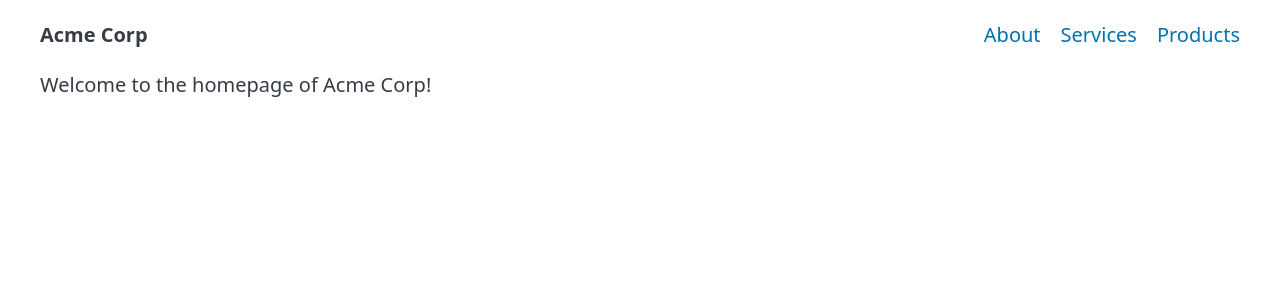
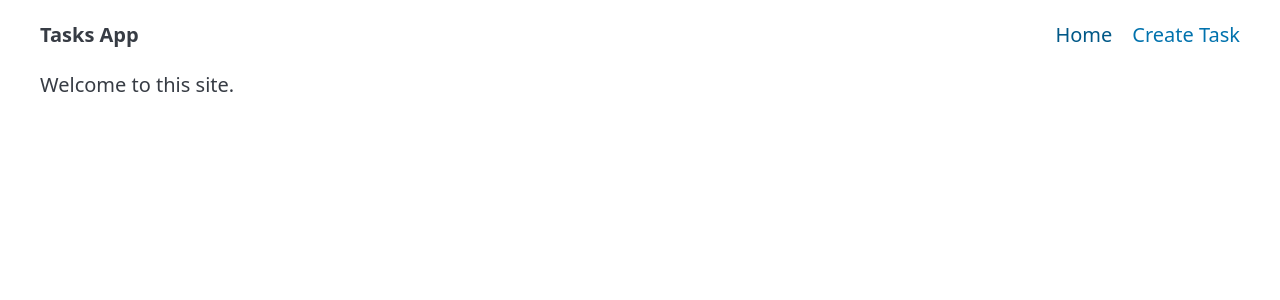
Before and after one commit to edwardtanguay/showcase-nuxt-002, a Nuxt app: page / in a window 1280 px wide. Shown: the top 300 px of the page. Built offline with nearby package versions, Linux system fonts and the light colour scheme.

Commit message:
FEATURE: Make simple menu

```diff
--- /dev/null
+++ b/app/components/app/nav-bar.vue
@@ -0,0 +1,11 @@
+<template>
+	<nav class="container">
+		<ul>
+			<li><strong>Tasks App</strong></li>
+		</ul>
+		<ul>
+			<li><NuxtLink :to="{ name: 'index'}">Home</NuxtLink></li>
+			<li><NuxtLink :to="{ name: 'create'}">Create Task</NuxtLink></li>
+		</ul>
+	</nav>
+</template>
--- a/app/layouts/default.vue
+++ b/app/layouts/default.vue
@@ -1,15 +1,6 @@
 <template>
 	<div>
-		<nav class="container">
-			<ul>
-				<li><strong>Acme Corp</strong></li>
-			</ul>
-			<ul>
-				<li><a href="#">About</a></li>
-				<li><a href="#">Services</a></li>
-				<li><a href="#">Products</a></li>
-			</ul>
-		</nav>
+		<AppNavBar />
 		<main class="container">
 			<slot />
 		</main>
--- /dev/null
+++ b/app/pages/create.vue
@@ -0,0 +1,3 @@
+<template>
+	<h2>Create a Task</h2>
+</template>
--- a/app/pages/index.vue
+++ b/app/pages/index.vue
@@ -1,5 +1,5 @@
 <template>
 	<div>
-		<p>Welcome to the homepage of Acme Corp!</p>
+		<p>Welcome to this site.</p>
 	</div>
 </template>
```
